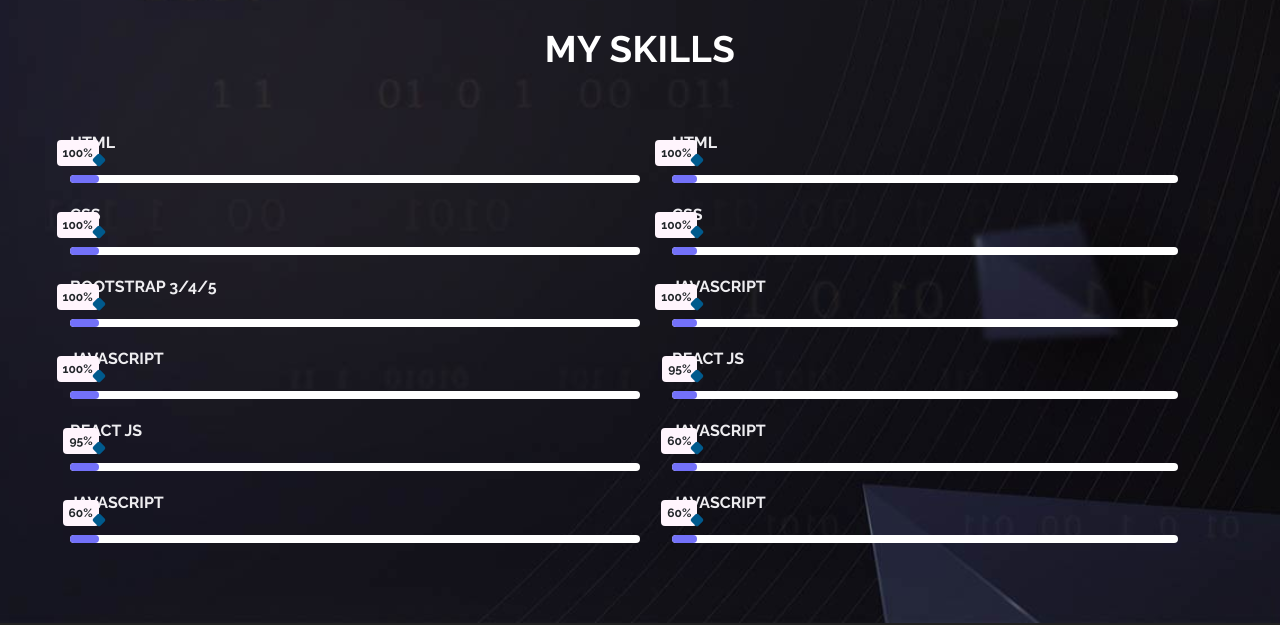
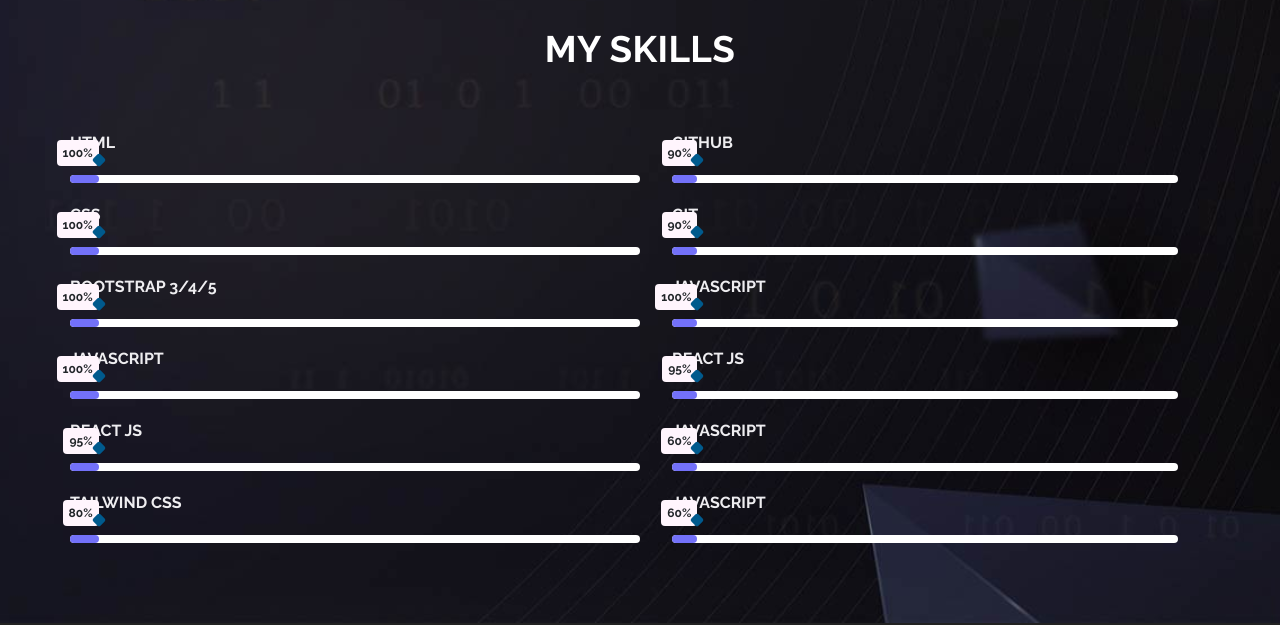
Before and after one commit to secret-glimmer/example-web-portfolio, a React (Vite) app: page / in a window 1280 px wide. Shown: the part 2560-3185 px from the top of the page. Built offline with nearby package versions, Linux system fonts and the light colour scheme.

Commit message:
some changes

```diff
--- a/src/components/Skills.jsx
+++ b/src/components/Skills.jsx
@@ -72,12 +72,12 @@
                   </div>
                 </div>
                 <div className="skill">
-                  <div className="skill-name">Javascript</div>
+                  <div className="skill-name">Tailwind CSS</div>
                   <div className="skill-bar">
                     <div
                       className="skill-percentage"
-                      per="60%"
-                      style={{ maxWidth: "65%" }}
+                      per="80%"
+                      style={{ maxWidth: "80%" }}
                     ></div>
                   </div>
                 </div>
@@ -86,22 +86,22 @@
             <div className="col-md-6">
               <div className="skill_col2">
                 <div className="skill">
-                  <div className="skill-name">HTML</div>
+                  <div className="skill-name">GitHub</div>
                   <div className="skill-bar">
                     <div
                       className="skill-percentage"
-                      per="100%"
-                      style={{ maxWidth: "100%" }}
+                      per="90%"
+                      style={{ maxWidth: "90%" }}
                     ></div>
                   </div>
                 </div>
                 <div className="skill">
-                  <div className="skill-name">CSS</div>
+                  <div className="skill-name">Git</div>
                   <div className="skill-bar">
                     <div
                       className="skill-percentage"
-                      per="100%"
-                      style={{ maxWidth: "100%" }}
+                      per="90%"
+                      style={{ maxWidth: "90%" }}
                     ></div>
                   </div>
                 </div>
```
